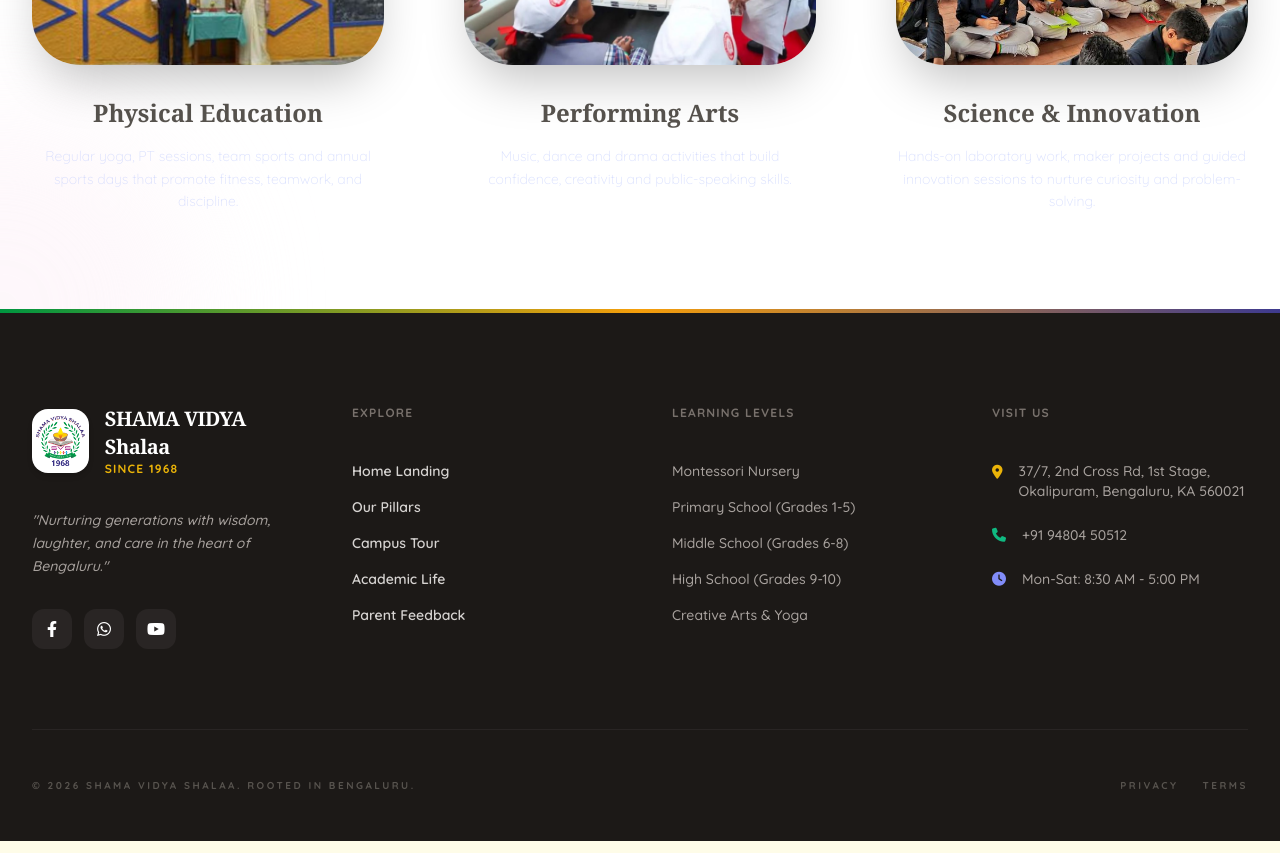
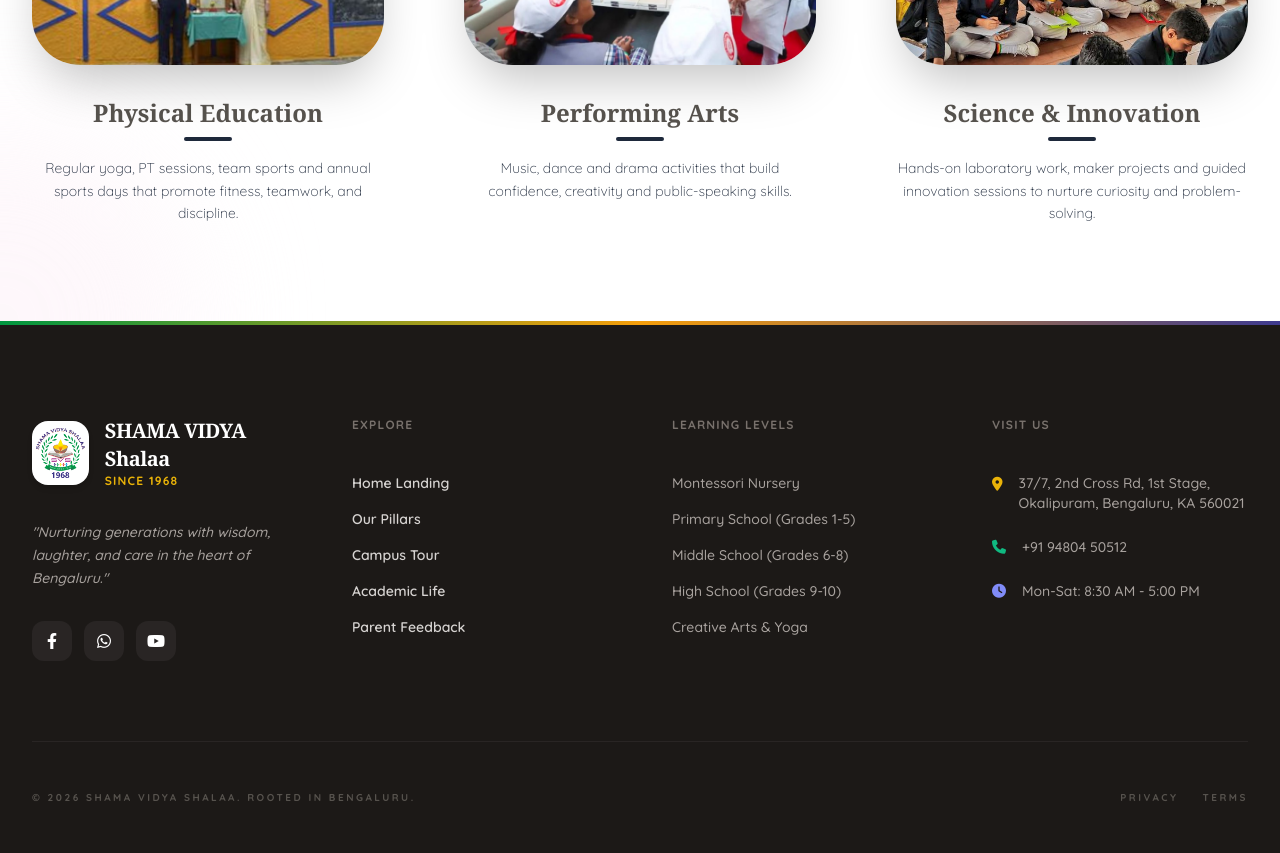
Before and after one commit to RAYYAN01/Shama-school, a React (Vite) app: page /#/academics in a window 1280 px wide. Shown: the part 2400-3253 px from the top of the page. Built offline with nearby package versions, Linux system fonts and the light colour scheme.

Commit message:
chnages made

```diff
--- a/pages/Academics.tsx
+++ b/pages/Academics.tsx
@@ -15,8 +15,9 @@
         <p className="text-xs font-bold tracking-widest uppercase">Explore More</p>
       </div>
     </div>
-    <h4 className="text-2xl font-serif font-bold mb-4">{title}</h4>
-    <p className="text-indigo-200/70 text-sm leading-relaxed font-light">{description}</p>
+    <h4 className="text-2xl font-serif font-bold mb-2">{title}</h4>
+    <div className="w-12 h-1 bg-slate-800 mx-auto mb-4 rounded-full"></div>
+    <p className="text-slate-800 text-sm leading-relaxed font-light">{description}</p>
   </div>
 );
 
```
